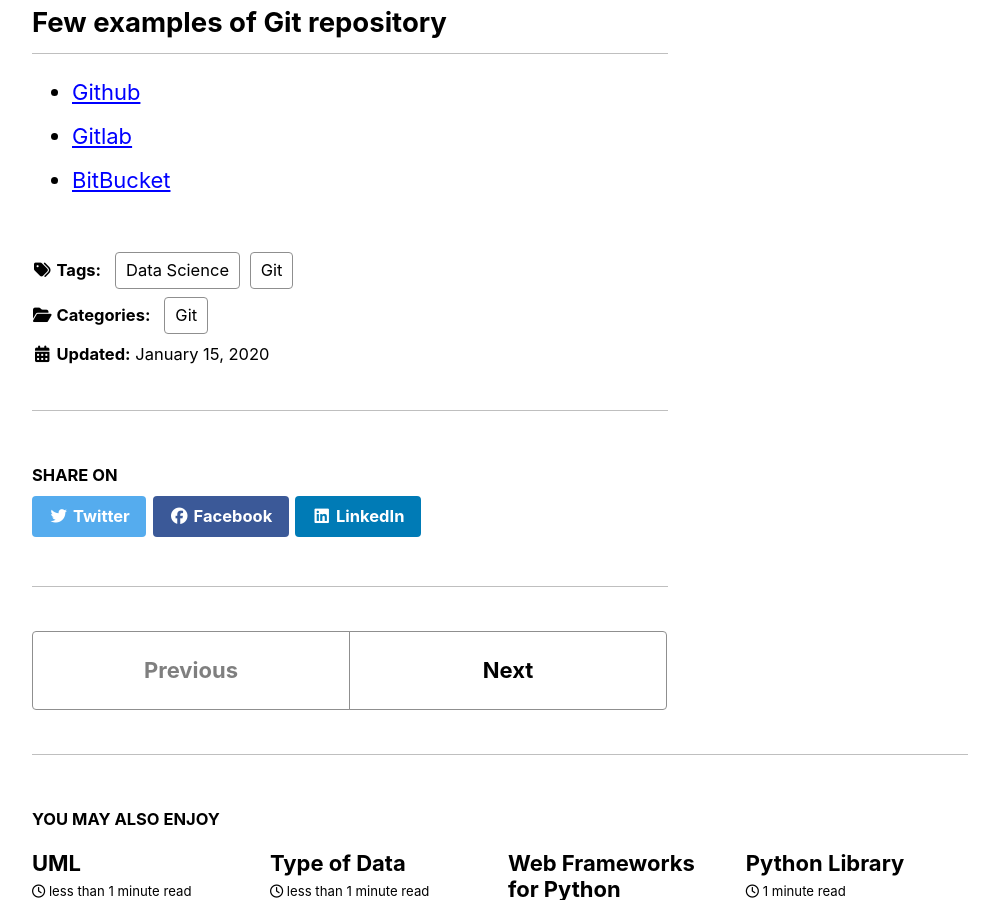
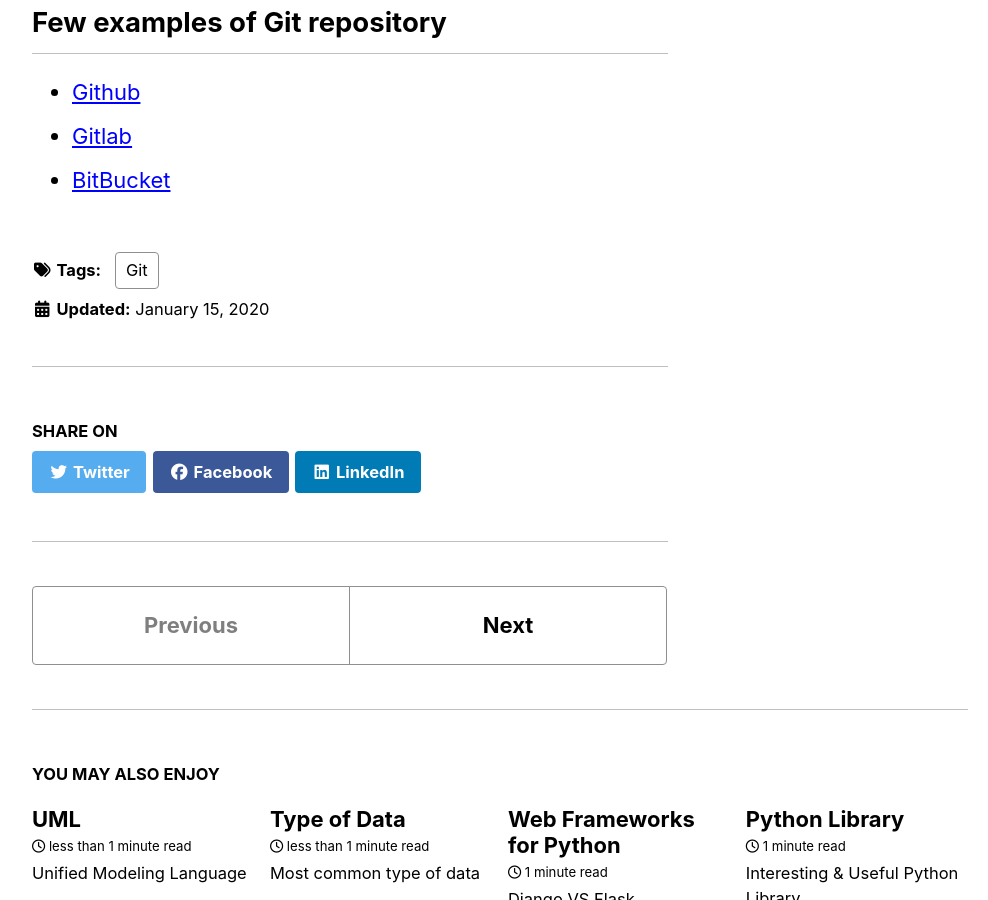
Before and after one commit to naeem-bebit/naeem-bebit.github.io, a Jekyll site: the page built from _posts/2020-01-15-git.md, in a window 1280 px wide and 900 px high, scrolled down 1467 px. Shown: the whole window, without its empty margins (290-1278 px from the left). Built offline with Jekyll 4.4.1, drawn with Linux system fonts in a browser that asks for light colours; cached includes are drawn as plain includes; nearby versions of some CDN libraries; comment, search, counter and statistics services are not loaded.

Commit message:
Unit test post

```diff
--- a/_config.yml
+++ b/_config.yml
@@ -10,7 +10,7 @@
 # Review documentation to determine if you should use `theme` or `remote_theme`
 # https://mmistakes.github.io/minimal-mistakes/docs/quick-start-guide/#installing-the-theme
 
-theme                  : "minimal-mistakes-jekyll"
+theme                    : minimal-mistakes-jekyll
 # remote_theme           : "mmistakes/minimal-mistakes"
 minimal_mistakes_skin    : "contrast" # "air", "aqua", "contrast", "dark", "dirt", "neon", "mint", "plum", "sunrise" , "default"
 
--- a/_posts/2020-01-15-git.md
+++ b/_posts/2020-01-15-git.md
@@ -2,11 +2,8 @@
 title: "Git and Data Science"
 date: 2020-01-15
 excerpt: "Why using Git for Data Science"
-mathjax: "true"
-categories: Git
 tags:
   - Git
-  - Data Science
 ---
 
 # WIP (Work in Progress)
```
Also changed, not shown: _posts/2020-05-7-unitest.md (added, +7 -0 lines).
